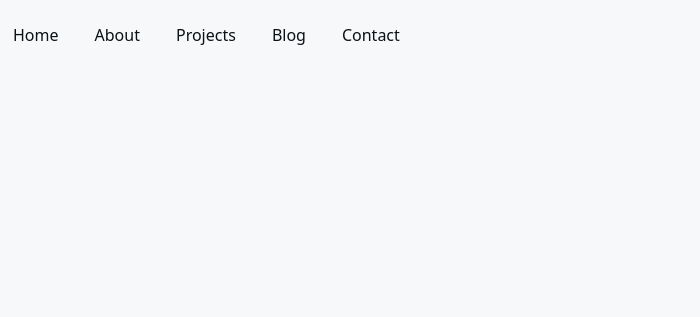
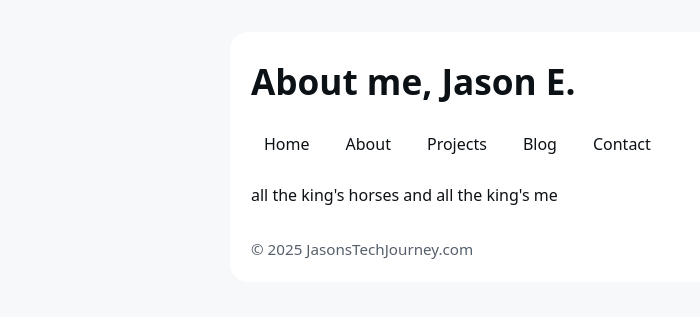
Before and after one commit to JasonBassoon/JasonBassoon.github.io, a plain HTML site: page pages/about.html in a window 1280 px wide. Shown: the whole page, without its empty margins (0-700 px from the left). Drawn offline with Linux system fonts and the light colour scheme.

Commit message:
Update about.html

```diff
--- a/pages/about.html
+++ b/pages/about.html
@@ -1,4 +1,15 @@
-<link rel="stylesheet" href="../assets/css/site.css">
+<!DOCTYPE html>
+<html lang="en">
+<head>
+  <meta charset="utf-8">
+  <meta name="viewport" content="width=device-width, initial-scale=1">
+  <title>About me, Jason E.</title>
+  <link rel="stylesheet" href="../assets/css/site.css?v=1">
+</head>
+<body>
+  <div class="container">
+    <div class="card">
+      <h1>About me, Jason E.</h1>
 
       <nav>
         <a href="../index.html">Home</a>
@@ -7,3 +18,22 @@
         <a href="blog.html">Blog</a>
         <a href="contact.html">Contact</a>
       </nav>
+
+      <main>
+        <p>all the king's horses and all the king's me</p>
+
+        <!-- Add your own paragraphs below -->
+        <!-- <p>Write about how you got into cybersecurity here…</p> -->
+      </main>
+
+      <footer>
+        © <span id="y"></span> JasonsTechJourney.com
+      </footer>
+    </div>
+  </div>
+
+  <script>
+    document.getElementById('y').textContent = new Date().getFullYear();
+  </script>
+</body>
+</html>
```
Lines whose indentation alone changed are shown as unchanged.
